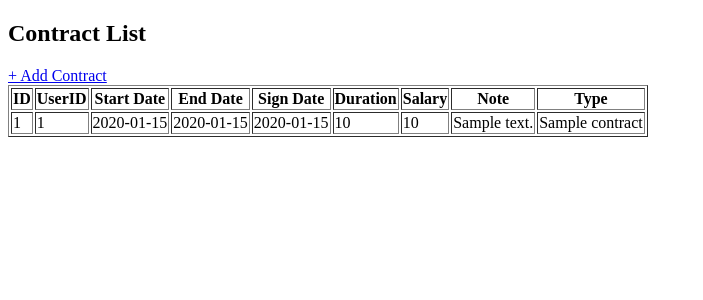
After one commit to Oxyligen236/SWP391-G3, a Java web app: page /view/contract/viewListContract.jsp in a window 1280 px wide. The commit adds this page. Shown: the top 300 px of the page, without its empty margins (0-703 px from the left). Run offline with Tomcat 11, a stand-in JSP engine, Linux system fonts and the light colour scheme; the template is opened without the code that fills it: most values are stand-ins (such as "Sample title", 1, 10 or a date in 2020).

Commit message:
fix contract

```diff
--- a/src/main/java/hrms/controller/contract/ContractController.java
+++ b/src/main/java/hrms/controller/contract/ContractController.java
@@ -4,7 +4,9 @@ import java.io.IOException;
 import java.util.List;
 
 import hrms.dao.contract.ContractDAO;
+import hrms.dao.contract.ContractTypeDAO;
 import hrms.model.Contract;
+import hrms.model.ContractType;
 import jakarta.servlet.ServletException;
 import jakarta.servlet.annotation.WebServlet;
 import jakarta.servlet.http.HttpServlet;
@@ -31,6 +33,8 @@ public class ContractController extends HttpServlet {
                 request.getRequestDispatcher("/contracts/list.jsp").forward(request, response);
                 break;
             case "add":
+                List<ContractType> types = new ContractTypeDAO().getAllTypes();
+                request.setAttribute("types", types);
                 request.getRequestDispatcher("/contracts/add.jsp").forward(request, response);
                 break;
         }
@@ -48,7 +52,7 @@ public class ContractController extends HttpServlet {
             contract.setDuration(Integer.parseInt(request.getParameter("duration")));
             contract.setBaseSalary(Double.parseDouble(request.getParameter("baseSalary")));
             contract.setNote(request.getParameter("note"));
-            contract.setType(request.getParameter("type"));
+            contract.setTypeID(Integer.parseInt(request.getParameter("typeID")));
 
             dao.addContract(contract);
             response.sendRedirect("contracts?action=list");
--- a/src/main/java/hrms/utils/DBContext.java
+++ b/src/main/java/hrms/utils/DBContext.java
@@ -11,9 +11,9 @@ public class DBContext {
     public DBContext() {
         try {
             // Cấu hình kết nối MySQL
-            String url = "jdbc:mysql://localhost:3306/HRM2?useSSL=false&serverTimezone=UTC&allowPublicKeyRetrieval=true";
-            String username = "hrm";  // Thay đổi username của bạn
-            String password = "123456"; // Thay đổi password của bạn
+            String url = "jdbc:mysql://localhost:3306/HRMS?useSSL=false&serverTimezone=UTC&allowPublicKeyRetrieval=true";
+            String username = "root";  // Thay đổi username của bạn
+            String password = "258122"; // Thay đổi password của bạn
 
             // Load MySQL JDBC Driver
             Class.forName("com.mysql.cj.jdbc.Driver");
--- /dev/null
+++ b/src/main/webapp/view/contract/viewListContract.jsp
@@ -0,0 +1,43 @@
+<%@ page language="java" contentType="text/html; charset=UTF-8" pageEncoding="UTF-8" isELIgnored="false" %>
+<%@ taglib uri="http://java.sun.com/jsp/jstl/core" prefix="c" %>
+<!DOCTYPE html>
+
+<html lang="en">
+  <head>
+    <meta charset="UTF-8" />
+    <meta name="viewport" content="width=device-width, initial-scale=1.0" />
+    <title>View user contract list</title>
+    <link rel="stylesheet" href="">
+    <script src="" defer></script>
+  </head>
+  <body>
+    <h2>Contract List</h2>
+    <a href="contracts?action=add">+ Add Contract</a>
+    <table border="1">
+       <tr>
+          <th>ID</th>
+          <th>UserID</th>
+          <th>Start Date</th>
+          <th>End Date</th>
+          <th>Sign Date</th>
+          <th>Duration</th>
+          <th>Salary</th>
+          <th>Note</th>
+          <th>Type</th>
+       </tr>
+       <c:forEach var="contract" items="${contracts}">
+          <tr>
+              <td>${contract.contractID}</td>
+              <td>${contract.userID}</td>
+              <td>${contract.startDate}</td>
+              <td>${contract.endDate}</td>
+              <td>${contract.signDate}</td>
+              <td>${contract.duration}</td>
+              <td>${contract.salary}</td>
+              <td>${contract.note}</td>
+              <td>${contract.typeName}</td>
+          </tr>
+       </c:forEach>
+    </table>
+  </body>
+</html>
--- a/src/main/webapp/view/home/home.jsp
+++ b/src/main/webapp/view/home/home.jsp
@@ -16,6 +16,9 @@
         <a href="<c:url value='/logout'/>">Logout</a>
         </br>
         <a href="<c:url value='/cv'/>">CV List</a>
+        </br>
+        <a href="<c:url value='/contract.jsp'/>">AddContract</a>
+        </br>
     </body>
 
     </html>
```
Also changed, not shown: src/main/java/hrms/dao/contract/ContractDAO.java (+6 -3 lines), src/main/java/hrms/dao/contract/ContractTypeDAO.java (added, +56 -0 lines), src/main/java/hrms/model/Contract.java (+18 -7 lines), src/main/java/hrms/model/ContractType.java (added, +19 -0 lines), src/main/webapp/view/contract/createContract.jsp (+13 -6 lines).
